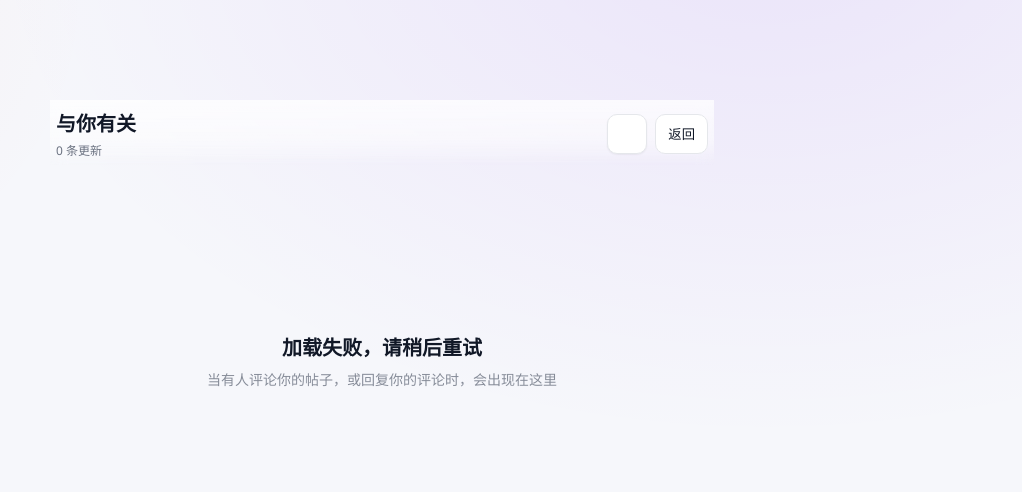
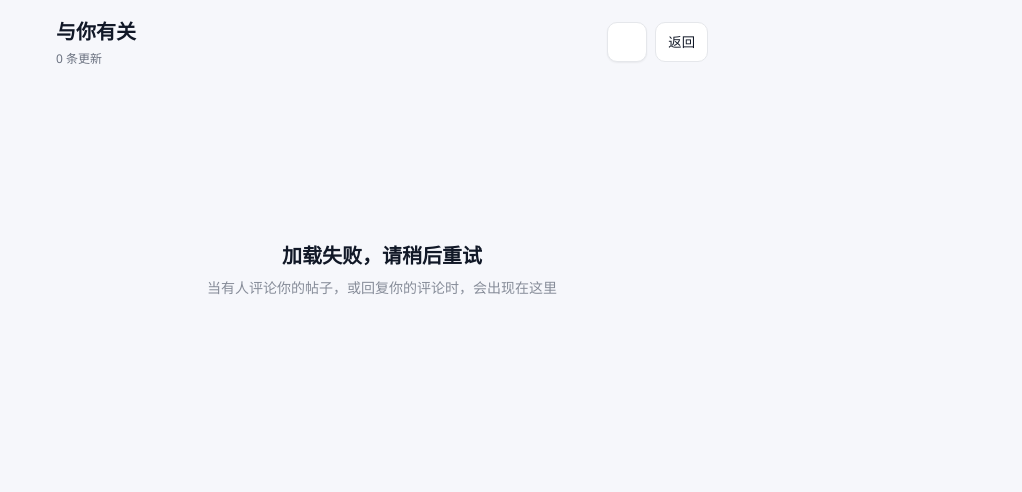
Before and after one commit to JunxiBao/zdelf_capacitor, a website: page www/src/related.html in a window 1280 px wide. Shown: the whole page, without its empty margins (258-1280 px from the left). Drawn offline with nearby package versions, Linux system fonts and the light colour scheme; no server answers; some icons are missing.

Commit message:
Refactor related.html and related.css for improved layout and styling; update square.html to remove unnecessary message header elements. Enhance user experience with cleaner design and better responsiveness.

```diff
--- a/www/src/related.html
+++ b/www/src/related.html
@@ -11,8 +11,7 @@
     <script src="../statics/js/haptic-manager.js"></script>
   </head>
   <body>
-    <main class="app" aria-label="与你有关">
-      <div class="search-container" style="pointer-events: none; opacity: .001;"></div>
+    <main class="app related-app" aria-label="与你有关">
 
       <section class="related-header">
         <div class="title-wrap">
--- a/www/statics/css/related.css
+++ b/www/statics/css/related.css
@@ -1,14 +1,21 @@
+.related-page-reset,
+html, body {
+  background: var(--bg) !important;
+  background-image: none !important;
+}
+.related-app { padding-top: 0; padding-left: 8px; padding-right: 8px; }
 .related-header {
-  position: sticky;
-  top: 64px;
+  position: static;
+  top: auto;
   z-index: 5;
   display: flex;
   align-items: center;
   justify-content: space-between;
   padding: 8px 6px 6px;
-  backdrop-filter: blur(8px);
-  -webkit-backdrop-filter: blur(8px);
-  background: linear-gradient(180deg, rgba(255,255,255,0.75), rgba(255,255,255,0.55) 60%, transparent);
+  margin-top: 8px; /* 顶部留出一点空隙 */
+  backdrop-filter: none;
+  -webkit-backdrop-filter: none;
+  background: transparent;
 }
 
 .title-wrap h2 {
@@ -82,6 +89,7 @@
   line-height: 1.55;
   display: -webkit-box;
   -webkit-line-clamp: 3;
+  line-clamp: 3;
   -webkit-box-orient: vertical;
   overflow: hidden;
 }
@@ -116,8 +124,8 @@
   font-size: 11px;
   border-radius: 999px;
   border: 1px solid var(--divider);
-  background: linear-gradient(135deg, rgba(98,0,234,0.07), rgba(98,0,234,0.03));
-  color: var(--brand-700);
+  background: transparent;
+  color: var(--text-secondary);
 }
 
 .skeleton-list { margin-top: 8px; display: grid; gap: 12px; }
@@ -159,5 +167,5 @@
     background: rgba(255,255,255,0.04);
   }
   .refresh-btn { background: rgba(255,255,255,0.04); }
-  .related-header { background: linear-gradient(180deg, rgba(21,25,36,0.8), rgba(21,25,36,0.5) 60%, transparent); }
+  .related-header { background: transparent; }
 }
```
Also changed, not shown: www/src/square.html (+1 -4 lines).
